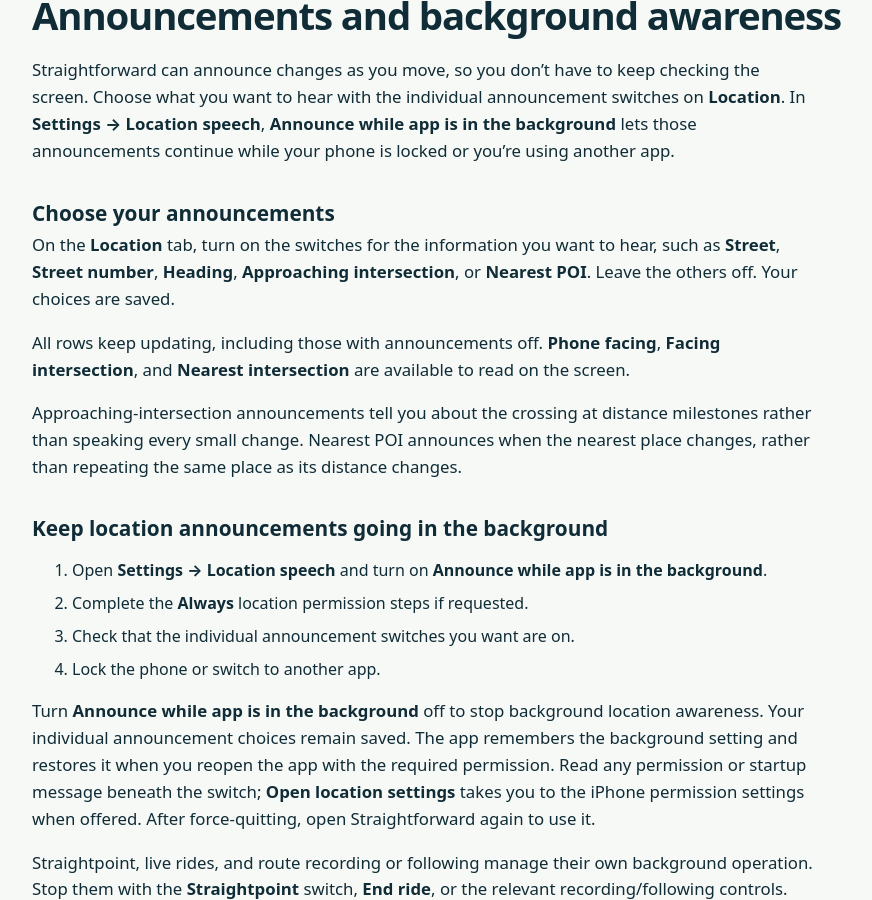
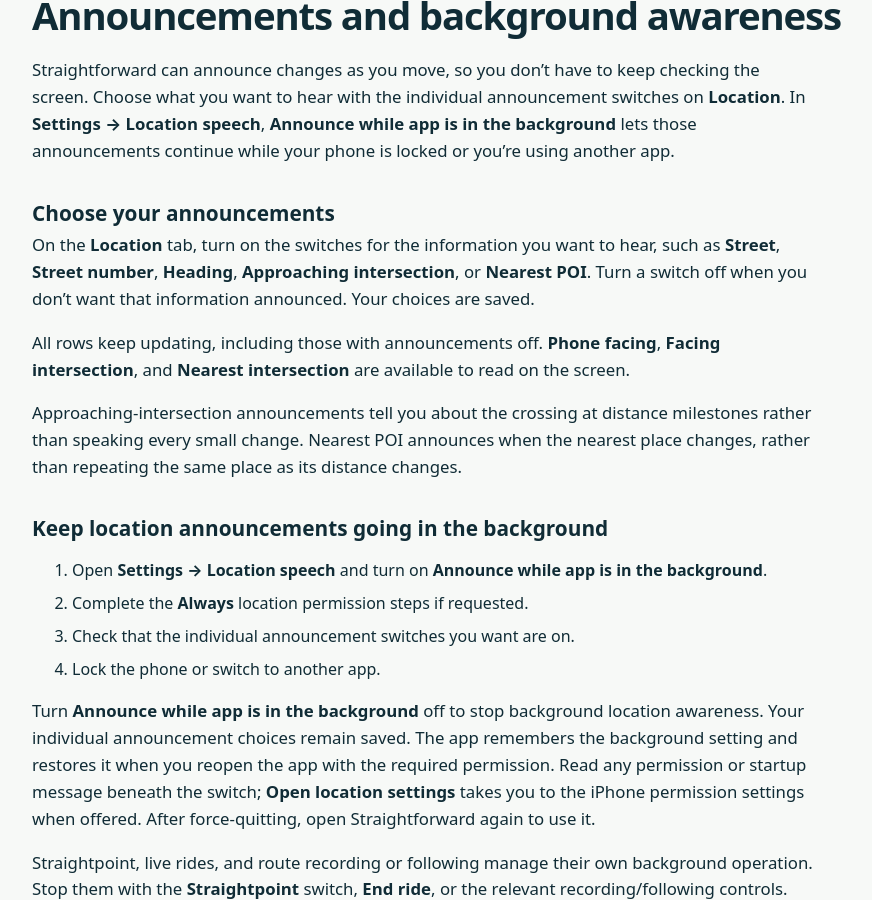
Before and after one commit to mforzano/straightforward-navigation-site, a Jekyll site: the page built from manual.md, in a window 1280 px wide and 900 px high, scrolled down 4238 px. Shown: the whole window, without its empty margins (56-928 px from the left). Built offline with Jekyll 4.4.1, drawn with Linux system fonts in a browser that asks for light colours.

Commit message:
docs: clarify announcement switch choice

```diff
--- a/manual.md
+++ b/manual.md
@@ -116,7 +116,7 @@ Straightforward can announce changes as you move, so you don't have to keep chec
 
 ### Choose your announcements
 
-On the **Location** tab, turn on the switches for the information you want to hear, such as **Street**, **Street number**, **Heading**, **Approaching intersection**, or **Nearest POI**. Leave the others off. Your choices are saved.
+On the **Location** tab, turn on the switches for the information you want to hear, such as **Street**, **Street number**, **Heading**, **Approaching intersection**, or **Nearest POI**. Turn a switch off when you don’t want that information announced. Your choices are saved.
 
 All rows keep updating, including those with announcements off. **Phone facing**, **Facing intersection**, and **Nearest intersection** are available to read on the screen.
 
```
